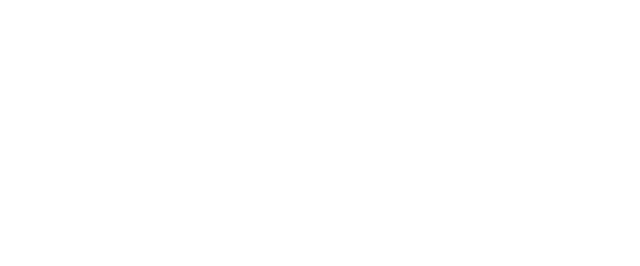
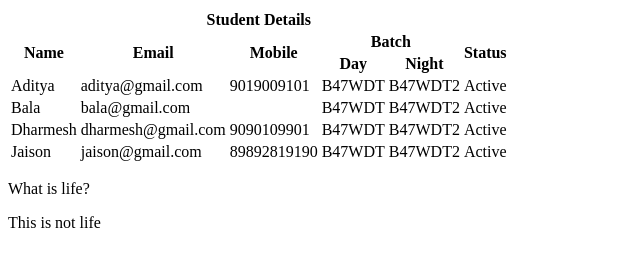
Before and after one commit to Sanjaymark/FullStackDevelopment, a plain HTML site: page htmlday2.html in a window 1280 px wide. Shown: the whole page, without its empty margins (0-640 px from the left). Drawn offline with Linux system fonts and the light colour scheme.

Commit message:
htmlday2

```diff
--- a/htmlday1.html
+++ b/htmlday2.html
@@ -5,6 +5,42 @@
     <meta http-equiv="X-UA-Compatible" content="IE=edge">
     <meta name="viewport" content="width=device-width, initial-scale=1.0">
     <title>HTML Doc</title>
+    <style>
+        . --> class selector
+           # --> id selector
+           p, span, div
+           * --> universal selector
+
+           order of precedence --> id, class, tag/elements, universal selector
+        */
+        /* .title1{
+            background-color: aqua;
+            color: blue;
+        }
+
+        #title2{
+            background-color: bisque;
+            color: blueviolet;
+        }
+
+        h1{
+            background-color: navy;
+            color: white;
+        }
+
+        *{
+            background-color: blueviolet;
+            color: white;
+        }
+
+        #para{
+            font-family: Verdana;
+            color: bisque;
+        }
+    </style>
+
+
+    <link rel="stylesheet" href="./index.css">
 </head>
 <body>
     <!-- <section>
@@ -122,5 +158,74 @@
 
     <!-- <img src="https://www.bapugraphics.com/assets/img/port_upload_dir/table-4.jpg"> -->
     <!-- <img src="./assets/Flag_of_India.svg.webp"> -->
+
+    <!-- <h1 style="color: blue; background-color: aquamarine; text-align: center;">Welcome to the CSS</h1> -->
+
+    <!-- <h1 class="title1" >Welcome to the MERN Stack</h1>
+    <h1 id="title2">Welcome to HTML</h1>
+    <h1 class="title1" id="title2">This is heading 1</h1>
+    <h1 >This is heading 2</h1>
+    <p id="para">Lorem ipsum dolor sit amet consectetur adipisicing elit. Doloribus cumque architecto, asperiores adipisci sapiente voluptates, velit corrupti quibusdam, vitae odio sint aperiam fuga ipsa eum excepturi nam. Totam, commodi ea?</p> -->
+        <!-- <a href="https://zoom.us" target="_blank">Signup</a>
+
+        <button>Signup</button> -->
+
+        <table>
+            <thead>
+                <tr>
+                    <th colspan="6">Student Details</th>
+                </tr>
+                <tr>
+                    <th rowspan="2">Name</th>
+                    <th rowspan="2">Email</th>
+                    <th rowspan="2">Mobile</th>
+                    <th colspan="2">Batch</th>
+                    <th rowspan="2">Status</th>
+                </tr>
+                <tr>
+                    <th>Day</th>
+                    <th>Night</th>
+                </tr>
+            </thead>
+            <tbody>
+                <tr>
+                    <td>Aditya</td>
+                    <td>aditya@gmail.com</td>
+                    <td>9019009101</td>
+                    <td>B47WDT</td>
+                    <td>B47WDT2</td>
+                    <td>Active</td>
+                </tr>
+                <tr>
+                    <td>Bala</td>
+                    <td colspan="2">bala@gmail.com</td>
+                    <td>B47WDT</td>
+                    <td>B47WDT2</td>
+                    <td>Active</td>
+                </tr>
+                <tr>
+                    <td>Dharmesh</td>
+                    <td>dharmesh@gmail.com</td>
+                    <td>9090109901</td>
+                    <td>B47WDT</td>
+                    <td>B47WDT2</td>
+                    <td>Active</td>
+                </tr>
+                <tr>
+                    <td>Jaison</td>
+                    <td>jaison@gmail.com</td>
+                    <td>89892819190</td>
+                    <td>B47WDT</td>
+                    <td>B47WDT2</td>
+                    <td>Active</td>
+                </tr>
+            </tbody>
+        </table>
+
+        <div>
+            <p>What is life?</p>
+        </div>
+
+        <p>This is not life</p>
 </body>
 </html>
```
